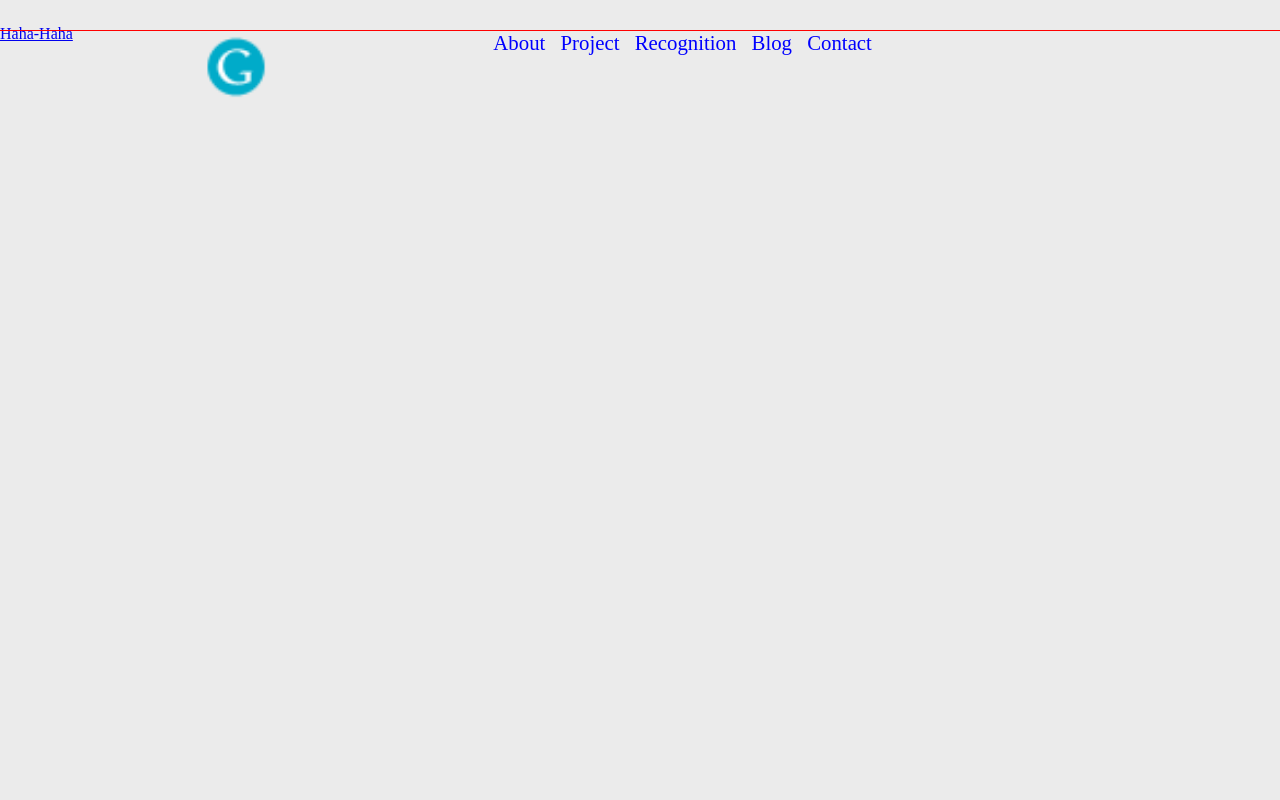
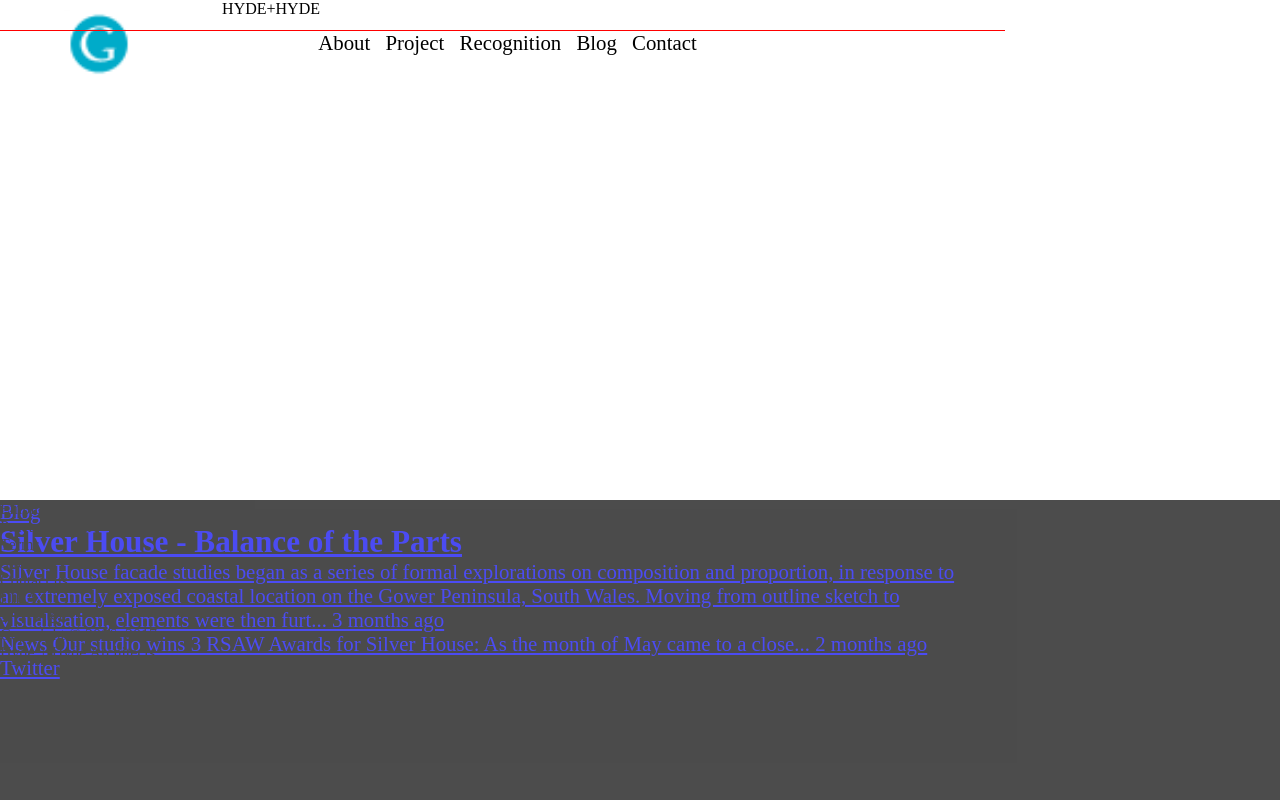
Before and after one commit to tothanhdat2404/Project3, a plain HTML site: page index2.html in a window 1280 px wide. Shown: the top 800 px of the page. Drawn offline with Linux system fonts and the light colour scheme.

Commit message:
update 21/07/2017

```diff
--- a/css/main2.css
+++ b/css/main2.css
@@ -8,23 +8,41 @@ html {
 body {
     font-size: 100%;
     font-family: serif, sans-serif;
-    background-color: #ebebeb;
     min-width: 1340px;
     text-decoration: none;
+    overflow: hidden;
+    overflow: hidden;
+    color: black;
 }
 
-nav,
-header,
-section,
-aside {
-    display: block;
+
+.left-col {
+    display: inline-block;
+    width: 25%;
+    height: 100%;
+    position: absolute;
 }
 
-#top-header {
-    font-size: 1.3em;
+#logo {
+    height: 70px;
+    width: 70px;
+    position: absolute;
+    top: 10px;
+    left: 20%;
 }
 
-#top-header > ul{
+.left-col div {
+    float: right;
+}
+
+.right-col {
+    display: inline-block;
+    width: 75%;
+    font-size: 1.3em;
+    float: left;
+}
+
+.right-col>ul {
     display: block;
     text-align: center;
     list-style: inside none;
@@ -34,29 +52,21 @@ aside {
     position: relative;
     top: 30px;
     left: 0;
-
 }
 
-#top-header > ul > li {
+.right-col>ul>li {
     display: inline-block;
     margin-bottom: -1px;
     margin-left: 10px;
 }
 
-#logo {
-    height: 70px;
-    width: 70px;
-    position: absolute;
-    top: 10%;
-    left: 15%;
-}
 
 .dropdown-menu {
     position: relative;
 }
 
-#top-header > ul > li > a {
-    color: blue;
+.right-col>ul>li>a {
+    color: black;
     text-decoration: none;
 }
 
@@ -74,3 +84,27 @@ aside {
     font-size: 0.9em;
     list-style: inside none;
 }
+
+.body-content {
+    display: block;
+    font-size: 1.5em;
+    height: 50%;
+    height: 470px;
+}
+
+.body-content a {
+    text-decoration: none;
+    color: white;
+}
+
+footer {
+    display: block;
+    position: absolute;
+    bottom: 0;
+    left: 0;
+    background: black;
+    opacity: 0.7!important;
+    height: 300px;
+    width: 100%;
+    color: black;
+}
--- a/index2.html
+++ b/index2.html
@@ -11,11 +11,14 @@
 </head>
 
 <body>
-    <nav id="top-header">
+    <div class="left-col">
+        <a href="#  "><img id="logo" src="img/logo_icon.png"></a>
+        <div id="body">
+            HYDE+HYDE
+        </div>
+    </div>
+    <nav class="right-col">
         <ul>
-            <li>
-                <a href="#  "><img id="logo" src="img/logo_icon.png"></a>
-            </li>
             <li class="dropdown-menu">
                 <a href="#">About</a>
                 <ul class="dropdown-content">
@@ -51,11 +54,47 @@
             </li>
         </ul>
     </nav>
-    <div id="body-content">
-        <a href="#">Haha-Haha</a>
-    </div>
     <footer>
-
+        <ul class="left-col">
+            <li>Employment</li>
+            <li>Practice culture</li>
+            <li>Terms</li>
+            <li>Site map</li>
+            <li>Contact us</li>
+            <li>LIBA</li>
+            <li>
+                <i class="fa fa-twitter" aria-hidden="true"></i>
+                <i class="fa fa-facebook" aria-hidden="true"></i>
+                <i class="fa fa-pinterest-p" aria-hidden="true"></i>
+                <i class="fa fa-instagram" aria-hidden="true"></i>
+            </li>
+            <li>Copyright © 2006–2017</li>
+            <li>Hyde + Hyde Architects</li>
+        </ul>
+        <div class="right-col">
+            <a href="#">Blog</a>
+            <a href="#">
+                <h2>Silver House - Balance of the Parts</h2>
+                Silver House facade studies began as a series of formal explorations
+                on composition and proportion, in response to an extremely exposed coastal
+                location on the Gower Peninsula, South Wales. Moving from outline sketch to
+                visualisation, elements were then furt... 3 months ago
+            </a>
+        </div>
+        <ul class="right-col">
+            <li>
+                <a href="#">News</a>
+                <a href="#">
+                    Our studio wins 3 RSAW Awards for Silver House: As the month of May came to a close... 2 months ago
+                </a>
+            </li>
+            <li>
+                <a href="#">Twitter</a>
+                <div>
+                    Teleportation: Photon particles today, humans tomorrow? https://t.co/rjPWe3KjYy 1 day ago
+                </div>
+            </li>
+        </ul>
     </footer>
 </body>
 
```
